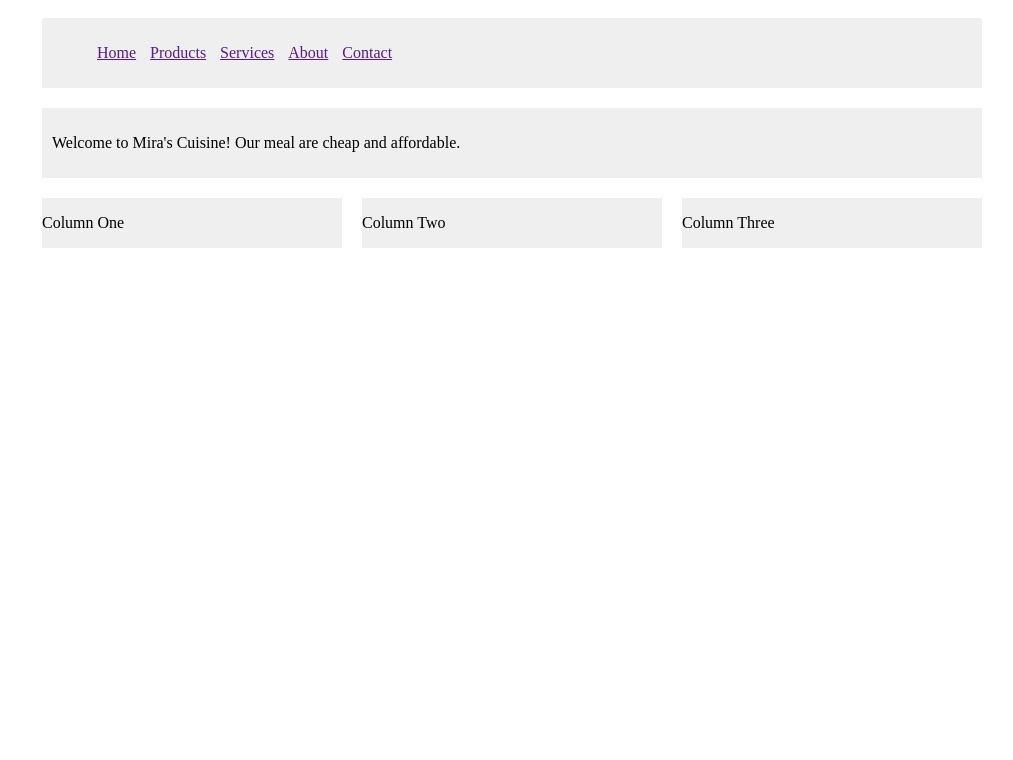
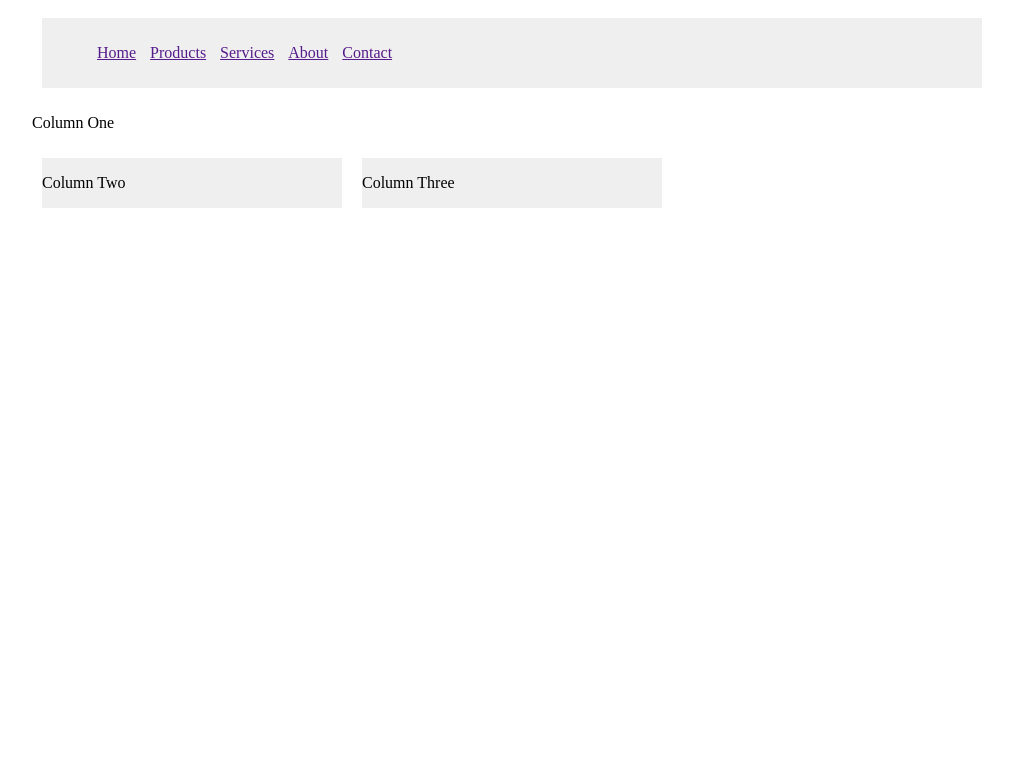
Before and after one commit to sadiiqaliiyu/Miras_cuisine, a plain HTML site: page index.html in a window 1280 px wide. Shown: the part 40-800 px from the top of the page, without its empty margins (128-1141 px from the left). Drawn offline with Linux system fonts and the light colour scheme.

Commit message:
updating to html5 layout

```diff
--- a/css/style.css
+++ b/css/style.css
@@ -9,13 +9,13 @@ body {
 
 }
 
-#nav, #feature, #footer {
+nav, footer {
     background-color: #efefef;
     padding: 10px;
     margin: 10px;
 }
 
-.column1, .column2, .column3 {
+article{
     background-color: #efefef;
     width: 300px;
     float: left;
--- a/index.html
+++ b/index.html
@@ -6,9 +6,10 @@
     </head>
 
     <body>
-        <div id="header">
+    <div id="page">
+        <header>
             <h1>Mira's Cuisine</h1>
-            <div id="nav">
+            <nav>
                 <ul>
                     <li><a href="">Home</a></li>
                     <li><a href="">Products</a></li>
@@ -16,27 +17,24 @@
                     <li><a href="">About</a></li>
                     <li><a href="">Contact</a></li>
                 </ul>
-            </div>
-        </div>
+            </nav>
+        </header>
 
-        </div>
             <div id="content">
-                <div id="feature">
-                    <p>Welcome to Mira's Cuisine! Our meal are cheap and affordable.</p>
-                </div>
-                <div class="article column1">
+                <article">
                     <p>Column One</p>
-                </div>
-                <div class="article column2">
+                </article>
+                <article>
                     <p>Column Two</p>
-                </div>
-                <div class="article column3">
+                </article>
+                <article>
                     <p>Column Three</p>
-                </div>
+                </article>
             </div>
 
-        <div id="footer">
+        <footer>
             <p>&copy; Copyright 2011</p>
-        </div>
+        </footer>
+    </div>
     </body>
 </html>
```
